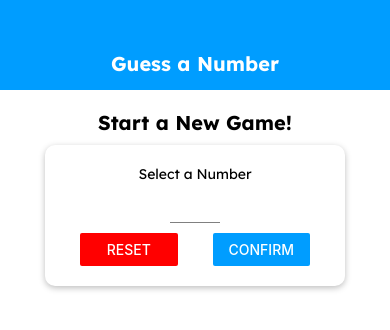
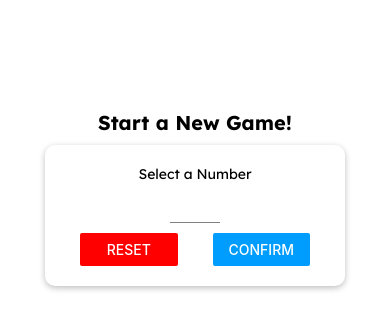
Before and after one commit to akindoju/number-guess-mobile, a React Native app: screen / in a window 390 px wide. Shown: the top 330 px of the page. Built offline with nearby package versions, Linux system fonts and the light colour scheme.

Commit message:
Introduced Platform API

```diff
--- a/src/components/Header.jsx
+++ b/src/components/Header.jsx
@@ -1,4 +1,4 @@
-import { Text, StyleSheet, View } from "react-native";
+import { Text, StyleSheet, View, Platform } from "react-native";
 import Colors from "../constants/colors";
 
 const Header = ({ title }) => {
@@ -14,9 +14,11 @@ const styles = StyleSheet.create({
     width: "100%",
     height: 90,
     paddingTop: 36,
-    backgroundColor: Colors.primary,
+    backgroundColor: Platform.OS === "android" ? Colors.primary : "white",
     alignItems: "center",
     justifyContent: "center",
+    borderBottomColor: Platform.OS === "ios" ? "#ccc" : "transparent",
+    borderBottomWidth: Platform.OS === "ios" ? 1 : 0,
   },
 
   headerTitle: {
--- a/src/screens/GameOver.jsx
+++ b/src/screens/GameOver.jsx
@@ -44,6 +44,7 @@ const styles = StyleSheet.create({
     flex: 1,
     alignItems: "center",
     justifyContent: "center",
+    paddingVertical: 30,
   },
 
   imageContainer: {
```
